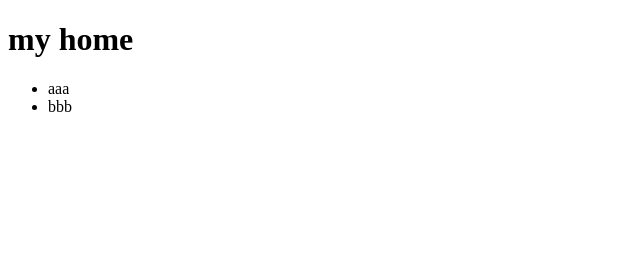
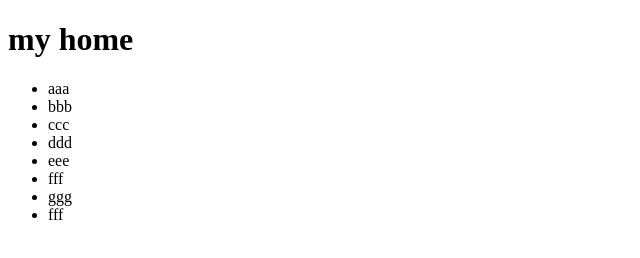
Before and after one commit to sbwoo87linkit/seed, a plain HTML site: page index.html in a window 1280 px wide. Shown: the whole page, without its empty margins (0-640 px from the left). Drawn offline with Linux system fonts and the light colour scheme.

Commit message:
creare file

```diff
--- a/index.html
+++ b/index.html
@@ -10,6 +10,12 @@
     <ul>
         <li>aaa</li>
         <li>bbb</li>
+        <li>ccc</li>
+        <li>ddd</li>
+        <li>eee</li>
+        <li>fff</li>
+        <li>ggg</li>
+        <li>fff</li>
     </ul>
 
 </body>
```
